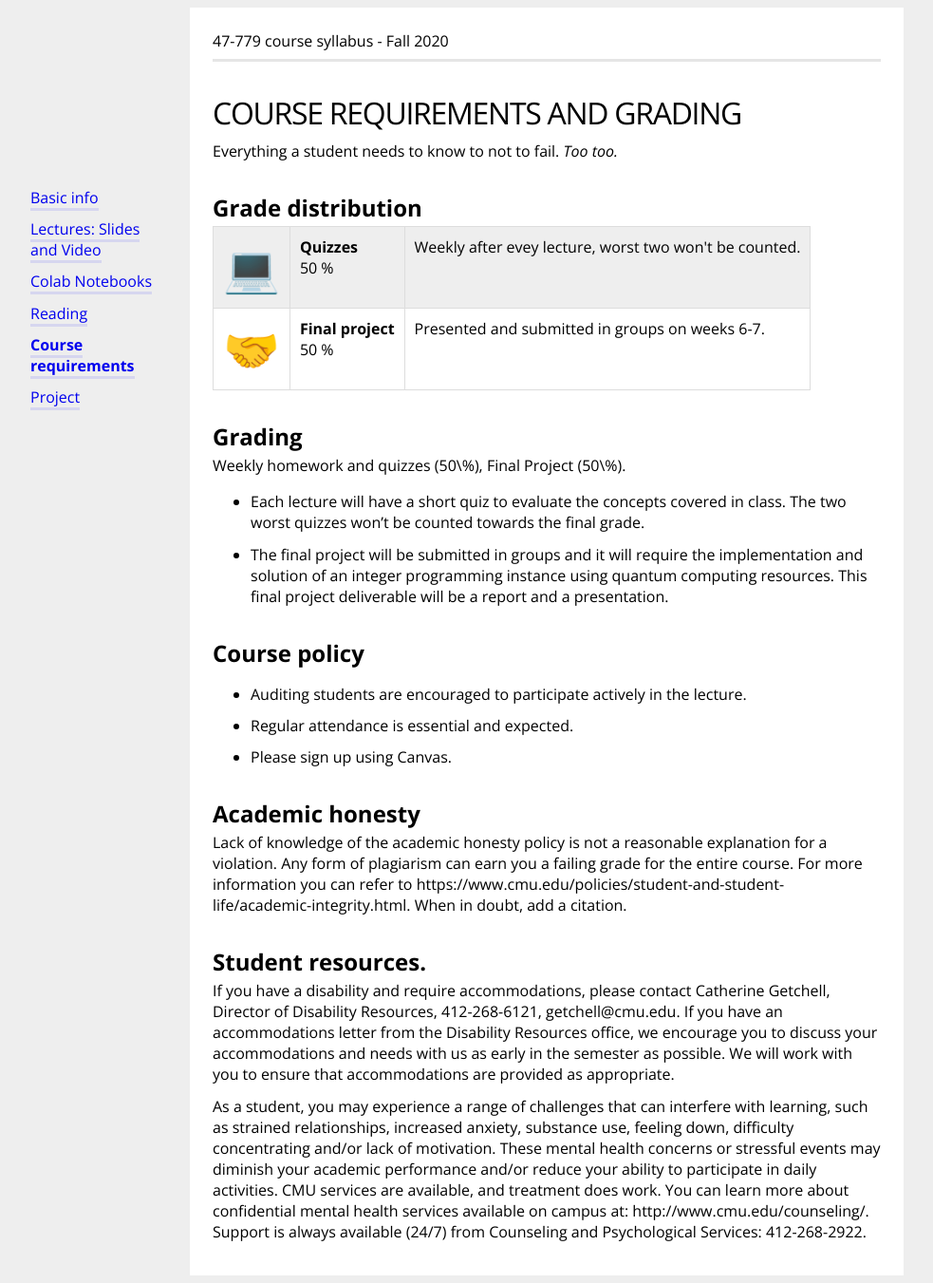
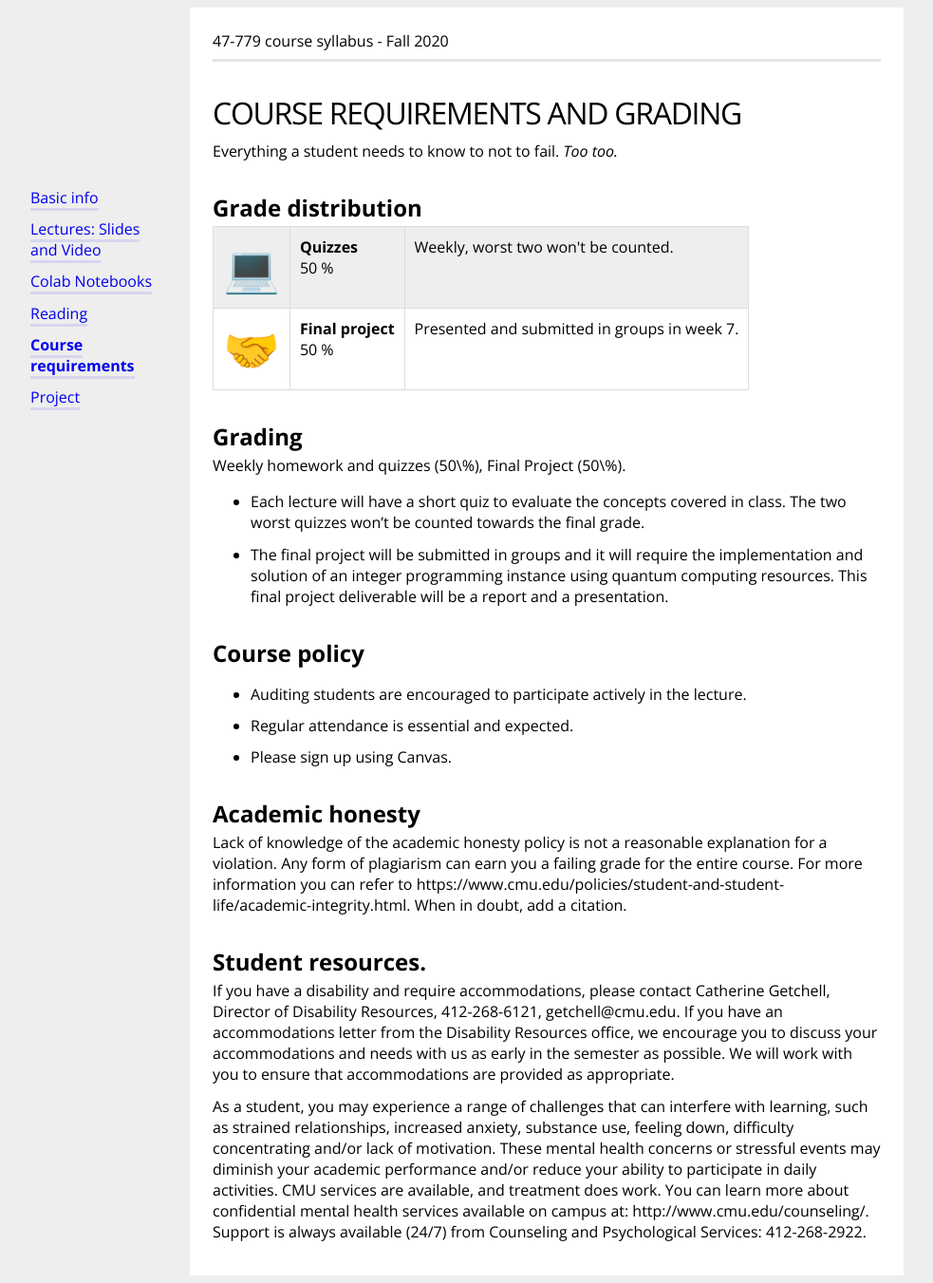
Before and after one commit to bernalde/QuIP, a Jekyll site: the page built from requirements.md, in a window 1280 px wide. Shown: the whole page at 95% size, without its empty margins (64-1047 px from the left). Built offline with Jekyll 4.4.1, drawn with Linux system fonts in a browser that asks for light colours.

Commit message:
Update requirements.md

```diff
--- a/requirements.md
+++ b/requirements.md
@@ -13,12 +13,12 @@ Everything a student needs to know to not to fail. *Too too.*
 		<tr>
 			<td class="icon" style="color: red">💻</td>
 			<td><b>Quizzes</b><br>50 %</td>
-			<td>Weekly after evey lecture, worst two won't be counted.</td>
+			<td>Weekly, worst two won't be counted.</td>
 		</tr>
 		<tr>
 			<td class="icon" style="color: orange">🤝</td>
 			<td><b>Final project</b><br>50 %</td>
-			<td>Presented and submitted in groups on weeks 6-7.</td>
+			<td>Presented and submitted in groups in week 7.</td>
 		</tr>
 	</tbody>
 </table>
```
